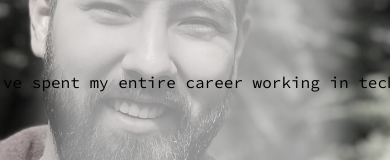
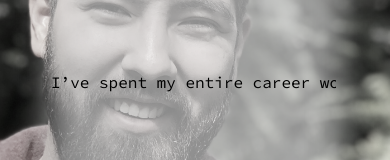
Before and after one commit to cdrice23/cr_portfolio_v2, a Next.js app: page / in a window 390 px wide. Shown: the part 388-548 px from the top of the page. Built offline with nearby package versions, Linux system fonts and the light colour scheme.

Commit message:
Completed typing animation. Animations for portfolio are function complete for desktop version, still need to add mobile responsive functionality for animations

```diff
--- a/components/Hero.js
+++ b/components/Hero.js
@@ -1,14 +1,5 @@
 import React from "react";
-import {
-  Center,
-  Text,
-  Heading,
-  Flex,
-  Image,
-  useMediaQuery,
-  Box,
-  keyframes,
-} from "@chakra-ui/react";
+import { Center, Image, useMediaQuery, Box } from "@chakra-ui/react";
 import portfolioData from "../constants/data";
 
 // GROUP CARD
@@ -45,8 +36,21 @@ const HeroLines = ({ lines }) => {
       lineDelay={e.lineDelay}
       textChars={e.textChars}
       blinkAnim={e.blinkAnim}
-      endAnim={e.endAnim}
       w={`${e.textChars}ch`}
+      animation={`${portfolioData.keyframes.typing} ${e.lineDuration} steps(${
+        e.textChars
+      }) ${e.lineDelay}, ${
+        e.blinkAnim === "duringblink"
+          ? `${portfolioData.keyframes.duringblink} ${e.lineDuration} step-end ${e.lineDelay}`
+          : e.blinkAnim === "endblink"
+          ? `${portfolioData.keyframes.endblink} 0.5s step-end alternate infinite`
+          : ""
+      }${
+        e.visibleAnim === "visible"
+          ? `, ${portfolioData.keyframes.visible} ${e.visDuration} step-end ${e.lineDelay} infinite`
+          : e.visibleAnim
+      }`}
+      opacity={e.visibleAnim === "visible" ? 0 : "inherit"}
     >
       {e.text}
     </Box>
--- a/constants/data.js
+++ b/constants/data.js
@@ -102,7 +102,7 @@ const portfolioData = {
     }`,
     visible: keyframes`0% {
       color: black;
-      visibility: visible;
+      opacity: 1;
     }`,
   },
   heroDuration: "49.26s",
@@ -155,7 +155,7 @@ const portfolioData = {
           lineDelay: "8.86s",
           textChars: 75,
           blinkAnim: "duringblink",
-          visibleAnim: "visible",
+          visibleAnim: "",
         },
         {
           hgroup: 3,
@@ -165,7 +165,8 @@ const portfolioData = {
           lineDelay: "13.86s",
           textChars: 13,
           blinkAnim: "endblink",
-          visibleAnim: "",
+          visibleAnim: "visible",
+          visDuration: "0.87s",
         },
       ],
     },
@@ -182,7 +183,7 @@ const portfolioData = {
           lineDelay: "17.23s",
           textChars: 72,
           blinkAnim: "duringblink",
-          visibleAnim: "visible",
+          visibleAnim: "",
         },
         {
           hgroup: 4,
@@ -193,6 +194,7 @@ const portfolioData = {
           textChars: 72,
           blinkAnim: "duringblink",
           visibleAnim: "visible",
+          visDuration: "8.13s",
         },
         {
           hgroup: 4,
@@ -202,7 +204,8 @@ const portfolioData = {
           lineDelay: "26.83s",
           textChars: 50,
           blinkAnim: "endblink",
-          visibleAnim: "",
+          visibleAnim: "visible",
+          visDuration: "3.33s",
         },
       ],
     },
@@ -219,7 +222,7 @@ const portfolioData = {
           lineDelay: "32.66s",
           textChars: 71,
           blinkAnim: "duringblink",
-          visibleAnim: "visible",
+          visibleAnim: "",
         },
         {
           hgroup: 5,
@@ -229,7 +232,8 @@ const portfolioData = {
           lineDelay: "37.39s",
           textChars: 12,
           blinkAnim: "endblink",
-          visibleAnim: "",
+          visibleAnim: "visible",
+          visDuration: "0.8s",
         },
       ],
     },
@@ -246,7 +250,7 @@ const portfolioData = {
           lineDelay: "40.69s",
           textChars: 75,
           blinkAnim: "duringblink",
-          visibleAnim: "visible",
+          visibleAnim: "",
         },
         {
           hgroup: 6,
@@ -256,7 +260,8 @@ const portfolioData = {
           lineDelay: "45.69s",
           textChars: 16,
           blinkAnim: "endblink",
-          visibleAnim: "",
+          visibleAnim: "visible",
+          visDuration: "1.07s",
         },
       ],
     },
```
